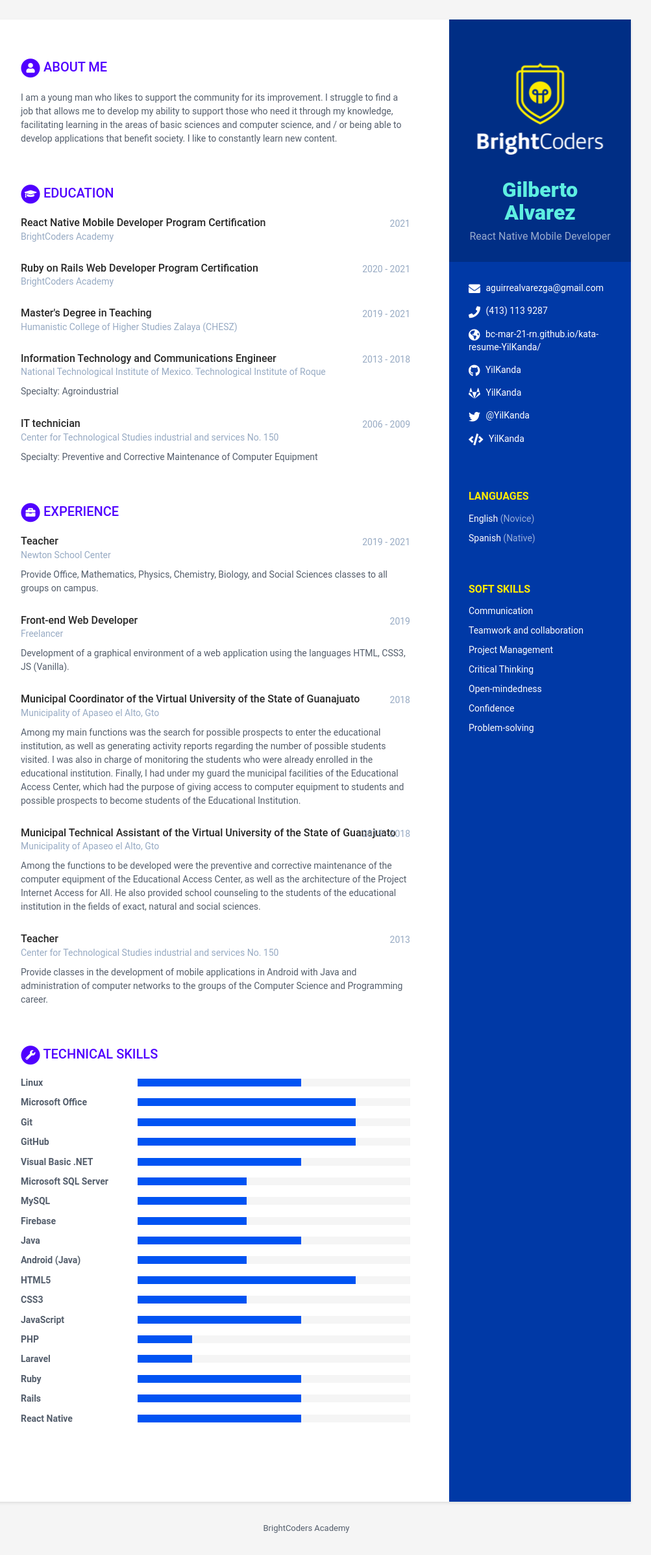
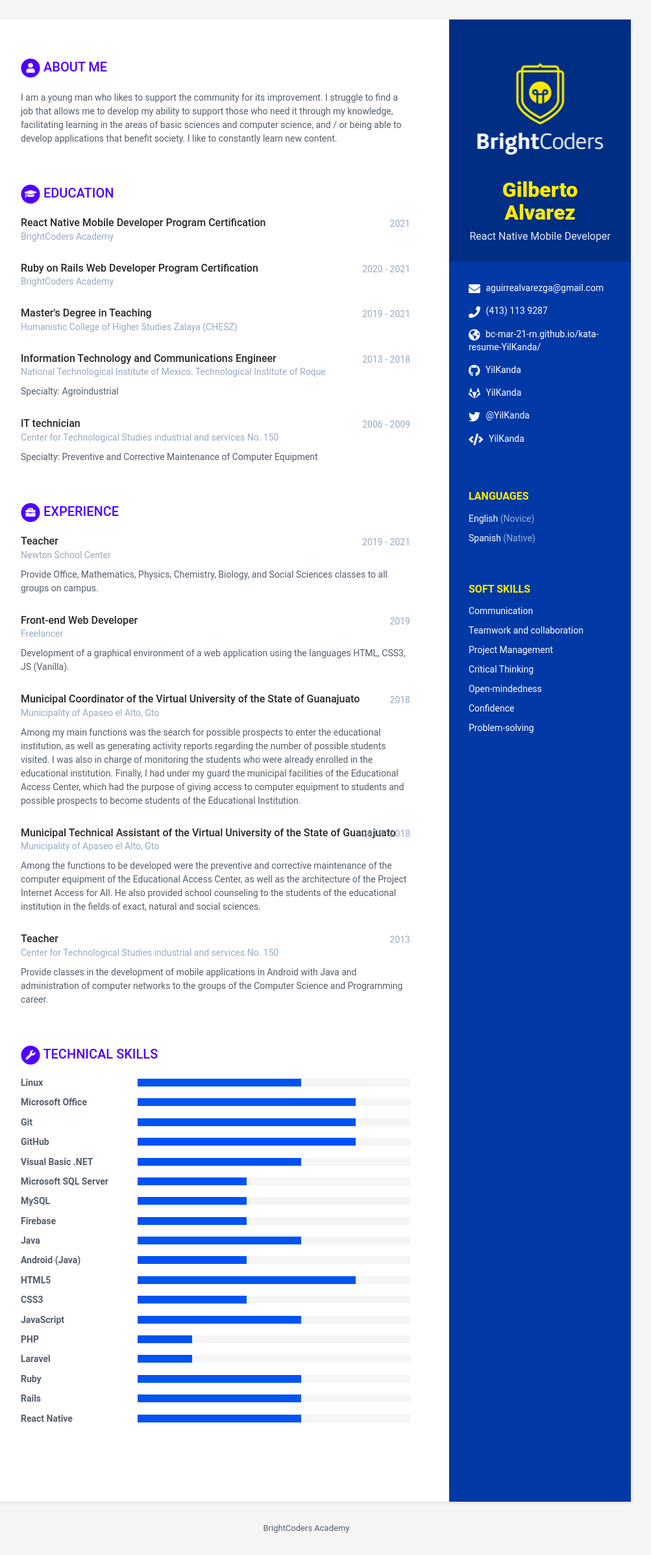
Before and after one commit to BC-MAR-21-RN/kata-resume-YilKanda, a Jekyll site: the page built from index.html, in a window 1280 px wide. Shown: the whole page at 65% size, without its empty margins (168-1171 px from the left). Built offline with Jekyll 4.4.1, drawn with Linux system fonts in a browser that asks for light colours.

Commit message:
Update _base.scss

```diff
--- a/_sass/_base.scss
+++ b/_sass/_base.scss
@@ -55,14 +55,14 @@ p {
         color: #fff;
     }
     .name {
-        color: #5eefe1;
+        color: #ffeb00;
         font-size: 32px;
         font-weight: 900;
         margin-top: 0;
         margin-bottom: 10px;
     }
     .tagline {
-        color: rgba(256, 256, 256, 0.6);
+        color: rgba(256, 256, 256, 0.9);
         font-size: 16px;
         font-weight: 400;
         margin-top: 0;
@@ -249,6 +249,7 @@ p {
         margin-bottom: 12px;
     }
     .level-bar {
+        color: #ffeb00;
         height: 12px;
         background: $smoky-white;
     }
```
